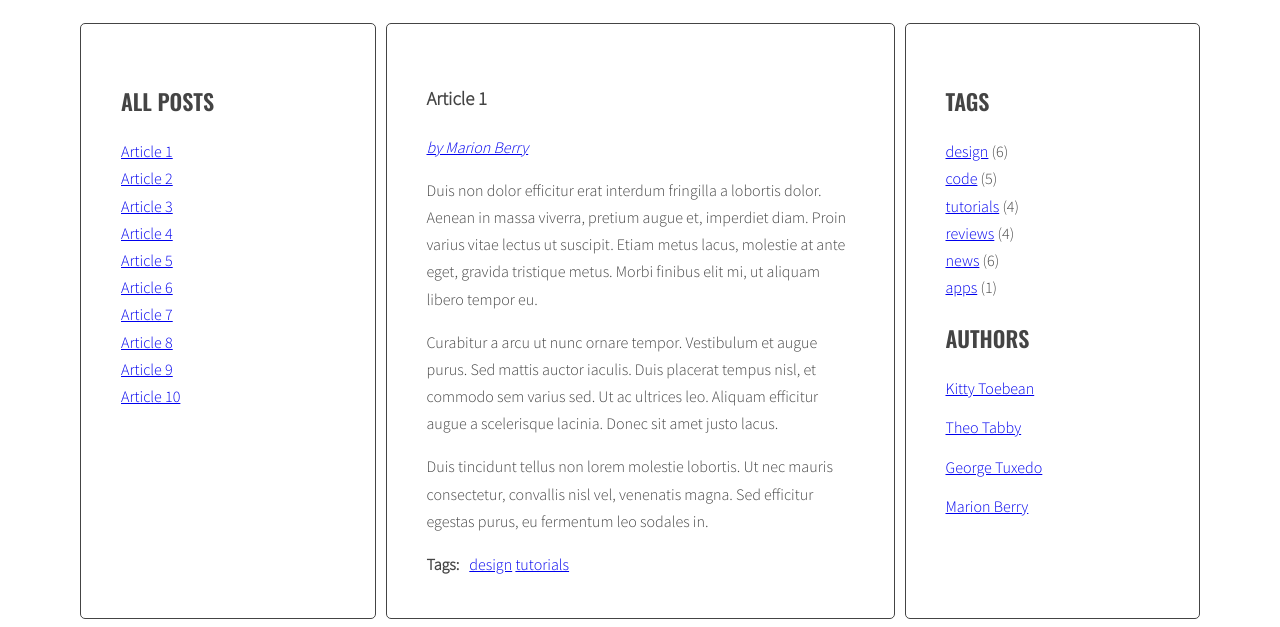
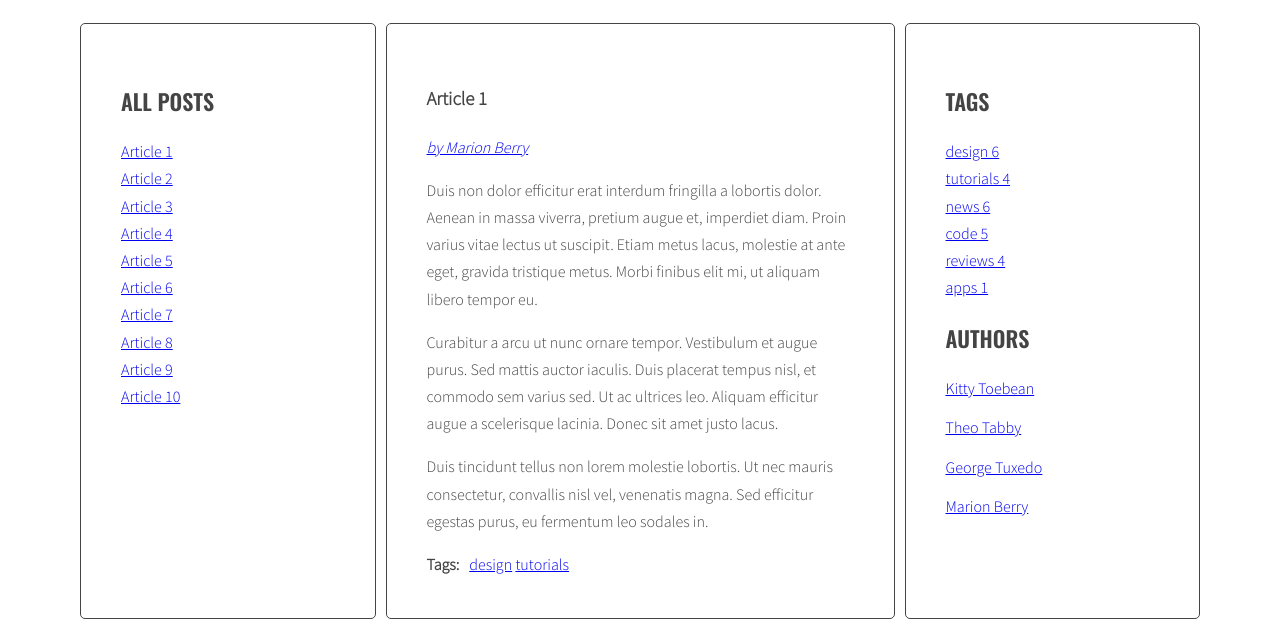
Before and after one commit to bartkozlo/javascript-blog, a website: page index.html in a window 1280 px wide. Shown: the part 220-847 px from the top of the page. Drawn offline with nearby package versions, Linux system fonts and the light colour scheme.

Commit message:
Modify function generateTags

```diff
--- a/index.html
+++ b/index.html
@@ -173,12 +173,7 @@
         <aside class="sidebar">
           <h2 class="section-title">Tags</h2>
           <ul class="list tags">
-            <li><a href="#">design</a> <span>(6)</span></li>
-            <li><a href="#">code</a> <span>(5)</span></li>
-            <li><a href="#">tutorials</a> <span>(4)</span></li>
-            <li><a href="#">reviews</a> <span>(4)</span></li>
-            <li><a href="#">news</a> <span>(6)</span></li>
-            <li><a href="#">apps</a> <span>(1)</span></li>
+
           </ul>
           <h2 class="section-title">Authors</h2>
           <ul class="list authors">
--- a/js/script.js
+++ b/js/script.js
@@ -4,9 +4,10 @@ const optArticleSelector = '.post',
   optTitleSelector = '.post-title',
   optArticleTagsSelector = '.post-tags .list',
   optArticleAuthorSelector = '.post-author',
-  optTitleListSelector = '.titles';
+  optTitleListSelector = '.titles',
+  optTagsListSelector = '.tags.list';
 
-const titleClickHandler = function(event){                                                  //-------------- function titleClickHandler --------------//
+const titleClickHandler = function(event){                   //-------------- function titleClickHandler --------------//
   event.preventDefault();
   const clickedElement = this;
   console.log('Link was clicked!');
@@ -49,7 +50,7 @@ const titleClickHandler = function(event){
   targetArticle.classList.add('active');
 };
 
-function generateTitleLinks(customSelector = ''){                                           //-------------- function generateTitleLinks --------------//
+function generateTitleLinks(customSelector = ''){            //-------------- function generateTitleLinks --------------//
 
   /* [DONE] remove contents of titleList */
 
@@ -101,7 +102,11 @@ function generateTitleLinks(customSelector = ''){
 
 generateTitleLinks();
 
-function generateTags(){                                                                    //-------------- function generateTags --------------//
+function generateTags(){                                     //-------------- function generateTags --------------//
+
+  /* [NEW] create a new variable allTags with an empty object */
+
+  let allTags = {};
 
   /* [DONE] find all articles */
 
@@ -140,6 +145,19 @@ function generateTags(){
       const linkHTML = '<li><a href="#tag-' + tag + '">' +  tag + '</a></li>' + ' ';
       console.log(linkHTML);
 
+      /* [NEW] check if this link is NOT already in allTags */
+
+      if(!allTags[tag]) {
+
+        /* [NEW] add tag to allTags object */
+
+        allTags[tag] = 1;
+
+      } else {
+
+        allTags[tag]++;
+      }
+
       /* [DONE] add generated code to html variable */
 
       html = html + linkHTML;
@@ -151,11 +169,35 @@ function generateTags(){
     tagsWrapper.innerHTML = html;
 
   }  /* [DONE] END LOOP: for every article: */
+
+  /* [NEW] find list of tags in right column */
+
+  const tagList = document.querySelector(optTagsListSelector);
+
+  /* [NEW] create variable for all links HTML code */
+
+  let allTagsHTML = '';
+
+
+  /* [NEW] START LOOP: for each tag in allTags: */
+
+
+  for(let tag in allTags){
+
+    /* [NEW] generate code of a link and add it to allTagsHTML */
+
+    allTagsHTML += '<li><a class="' + '" href="#tag-' + tag + '">' + tag + ' ' + allTags[tag] +  '</a></li> ';
+
+  } /* [NEW] END LOOP: for each tag in allTags: */
+
+  /*[NEW] add HTML from allTagsHTML to tagList */
+
+  tagList.innerHTML = allTagsHTML;
 }
 
 generateTags();
 
-function tagClickHandler(event){                                                            //-------------- function tagClickHandler --------------//
+function tagClickHandler(event){                             //-------------- function tagClickHandler --------------//
 
   /* [DONE] prevent default action for this event */
 
@@ -208,7 +250,7 @@ function tagClickHandler(event){
 
 }
 
-function addClickListenersToTags(){                                                         //-------------- function addClickListenerToTags --------------//
+function addClickListenersToTags(){                          //-------------- function addClickListenerToTags --------------//
 
   /* [DONE] find all links to tags */
 
@@ -227,7 +269,7 @@ function addClickListenersToTags(){
 
 addClickListenersToTags();
 
-function generateAuthors(){                                                                 //-------------- function generateAuthors --------------//
+function generateAuthors(){                                  //-------------- function generateAuthors --------------//
 
   const articles = document.querySelectorAll(optArticleSelector);
 
@@ -251,7 +293,7 @@ function generateAuthors(){
 
 generateAuthors();
 
-function authorClickHandler(event){                                                         //-------------- function authorClickHandler --------------//
+function authorClickHandler(event){                          //-------------- function authorClickHandler --------------//
 
   event.preventDefault();
 
@@ -281,7 +323,7 @@ function authorClickHandler(event){
 
 }
 
-function addClickListenersToAuthors(){                                                      //-------------- function addClickListenersToAuthors --------------//
+function addClickListenersToAuthors(){                       //-------------- function addClickListenersToAuthors --------------//
 
   const authorLinks = document.querySelectorAll('a[href^="#author-"]');
 
--- a/sass/style.scss
+++ b/sass/style.scss
@@ -34,6 +34,7 @@ body {
   text-transform: uppercase;
   font-family: $font-header;
   font-weight: 600;
+
   span {
     text-transform: none;
     font-weight: 400;
@@ -80,6 +81,7 @@ body {
   list-style-type: none;
   margin: 0;
   padding: 0;
+
   .active {
     font-weight: bold;
   }
@@ -103,6 +105,7 @@ body {
 
 .post {
   display: none;
+
   &.active {
     display: block;
   }
@@ -114,6 +117,7 @@ body {
 
 .post-tags {
   display: flex;
+
   p {
     margin: 0 10px 0 0;
   }
```
Also changed, not shown: css/style.css, 1 other file.
